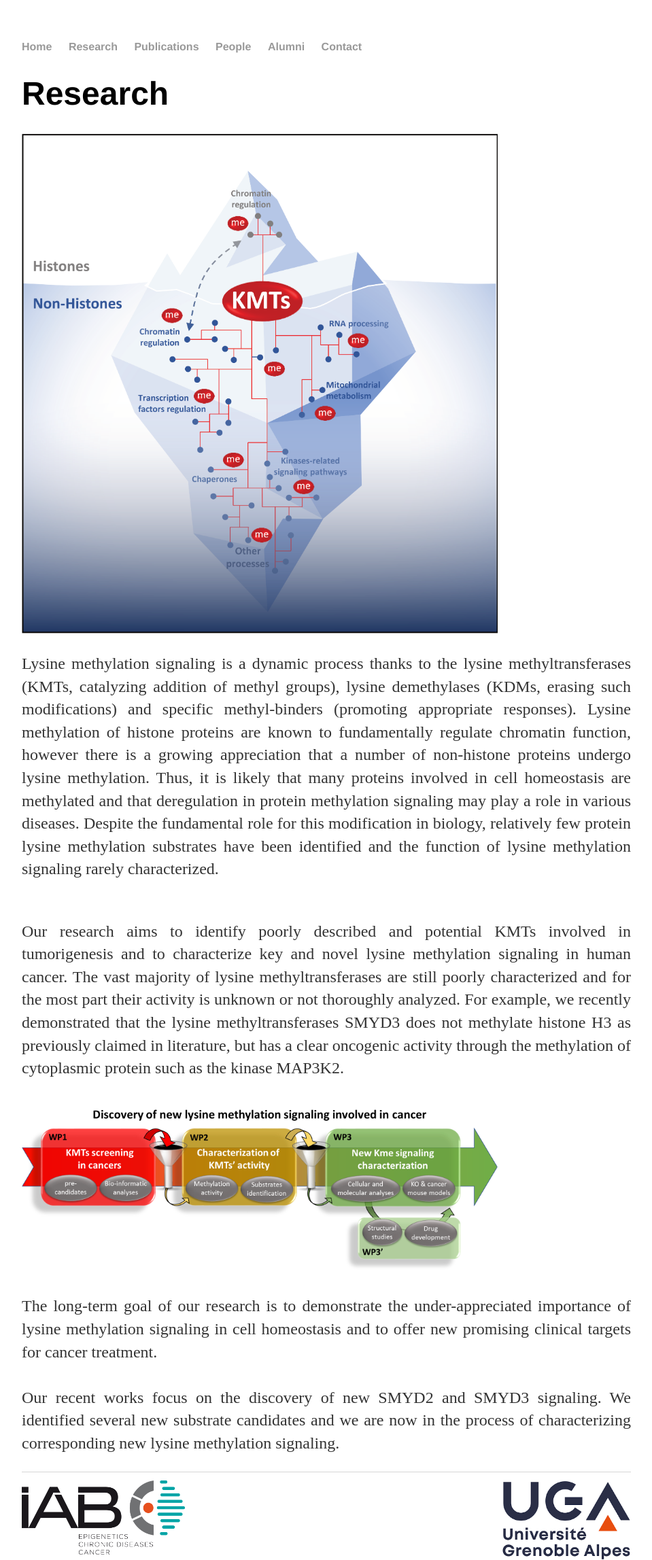
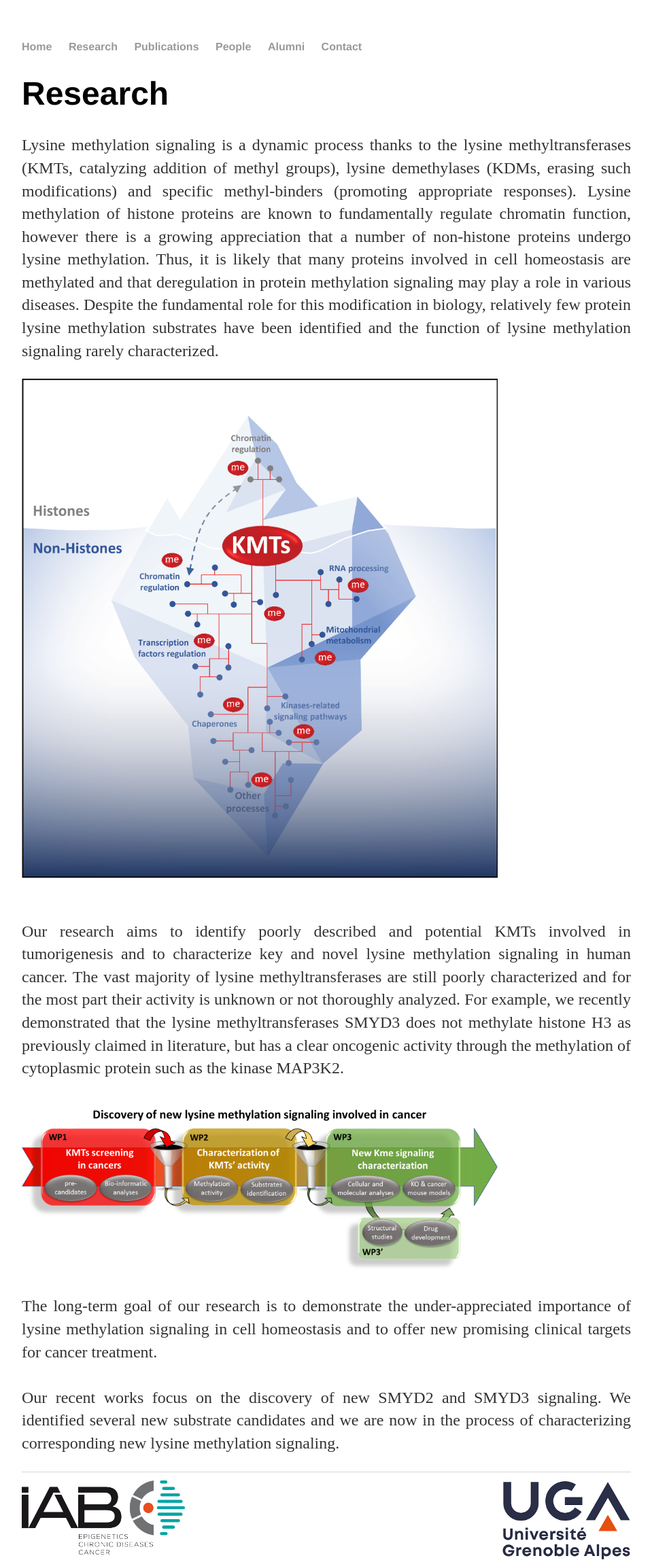
Before and after one commit to Reynoird-Lab/Reynoird-lab.github.io, a Jekyll site: the page built from Research/index.html, in a window 1280 px wide. Shown: the whole page at 68% size, without its empty margins (160-1119 px from the left). Built offline with Jekyll 4.4.1, drawn with Linux system fonts in a browser that asks for light colours; Markdown is read by kramdown in place of the engine named in the settings.

Commit message:
Update index.html

```diff
--- a/Research/index.html
+++ b/Research/index.html
@@ -4,8 +4,8 @@ title: Research
 ---
 	<h1>{{ page.title }}</h1>
 
+<p align="justify"> Lysine methylation signaling is a dynamic process thanks to the lysine methyltransferases (KMTs, catalyzing addition of methyl groups), lysine demethylases (KDMs, erasing such modifications) and specific methyl-binders (promoting appropriate responses). Lysine methylation of histone proteins are known to fundamentally regulate chromatin function, however there is a growing appreciation that a number of non-histone proteins undergo lysine methylation. Thus, it is likely that many proteins involved in cell homeostasis are methylated and that deregulation in protein methylation signaling may play a role in various diseases. Despite the fundamental role for this modification in biology, relatively few protein lysine methylation substrates have been identified and the function of lysine methylation signaling rarely characterized. <br></div>
 <img src="https://reynoird-lab.github.io/Images/Lukinovic V graphical abstract CMYK_revision.png" title="Lysine Methylation Signaling" width="700" style="margin: 0px 0px 0px 0px;"/>
-<p align="justify"> Lysine methylation signaling is a dynamic process thanks to the lysine methyltransferases (KMTs, catalyzing addition of methyl groups), lysine demethylases (KDMs, erasing such modifications) and specific methyl-binders (promoting appropriate responses). Lysine methylation of histone proteins are known to fundamentally regulate chromatin function, however there is a growing appreciation that a number of non-histone proteins undergo lysine methylation. Thus, it is likely that many proteins involved in cell homeostasis are methylated and that deregulation in protein methylation signaling may play a role in various diseases. Despite the fundamental role for this modification in biology, relatively few protein lysine methylation substrates have been identified and the function of lysine methylation signaling rarely characterized. <br></div>
 <p align="justify"><br>Our research aims to identify poorly described and potential KMTs involved in tumorigenesis and to characterize key and novel lysine methylation signaling in human cancer. The vast majority of lysine methyltransferases are still poorly characterized and for the most part their activity is unknown or not thoroughly analyzed. For example, we recently demonstrated that the lysine methyltransferases SMYD3 does not methylate histone H3 as previously claimed in literature, but has a clear oncogenic activity through the methylation of cytoplasmic protein such as the kinase MAP3K2.<br>
 <br><img src="https://reynoird-lab.github.io/Images/research.png" title="research" width="700" style="margin: 0px 0px 0px 0px;" />
 <p align="justify">The long-term goal of our research is to demonstrate the under-appreciated importance of lysine methylation signaling in cell homeostasis and to offer new promising clinical targets for cancer treatment. <br>
```
